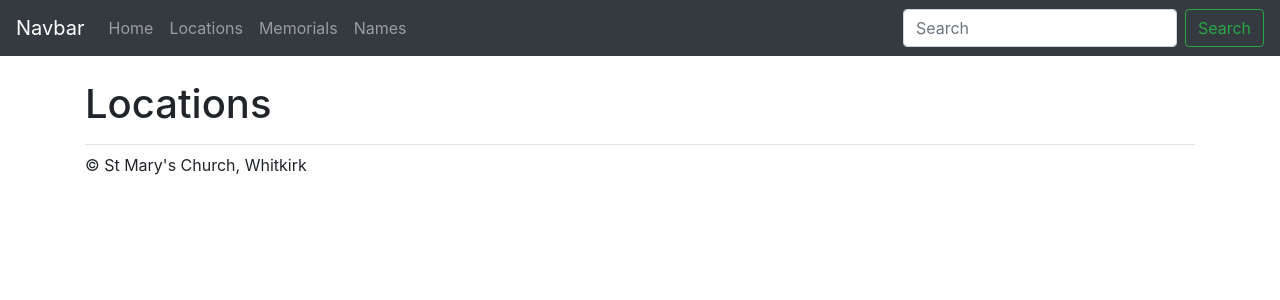
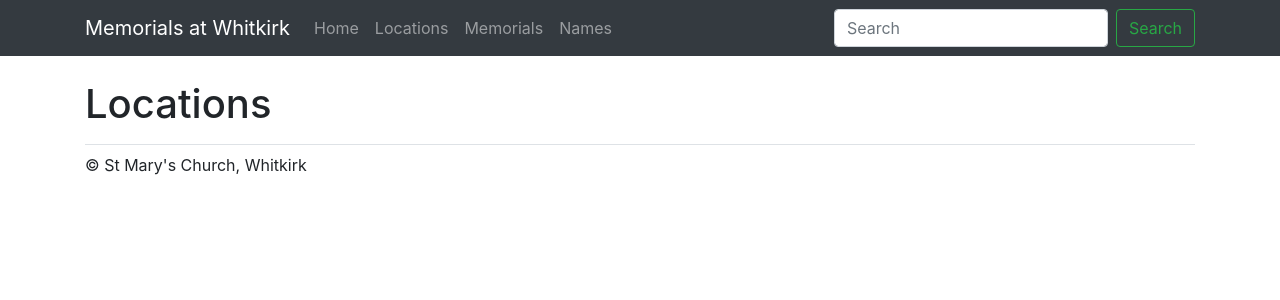
Before and after one commit to whitkirkchurch/memorials, a Django app: page /locations in a window 1280 px wide. Shown: the top 300 px of the page. Run offline with Django 3.2, Linux system fonts and the light colour scheme; data that the repository does not hold is empty; some libraries are stand-ins or nearby versions.

Commit message:
Tidy up navbar

```diff
--- a/core/templates/layout.html
+++ b/core/templates/layout.html
@@ -26,8 +26,8 @@
     </script>
 
     <nav class="navbar navbar-expand-md navbar-dark fixed-top bg-dark">
-
-      <a class="navbar-brand" href="#">Navbar</a>
+      <div class="container">
+        <a class="navbar-brand" href="#">Memorials at Whitkirk</a>
         <button class="navbar-toggler" type="button" data-toggle="collapse" data-target="#navbarsExampleDefault" aria-controls="navbarsExampleDefault" aria-expanded="false" aria-label="Toggle navigation">
           <span class="navbar-toggler-icon"></span>
         </button>
@@ -52,6 +52,7 @@
             <button class="btn btn-outline-success my-2 my-sm-0" type="submit">Search</button>
           </form>
         </div>
+      </div>
     </nav>
 
     <main role="main">
```
Lines whose indentation alone changed are shown as unchanged.
